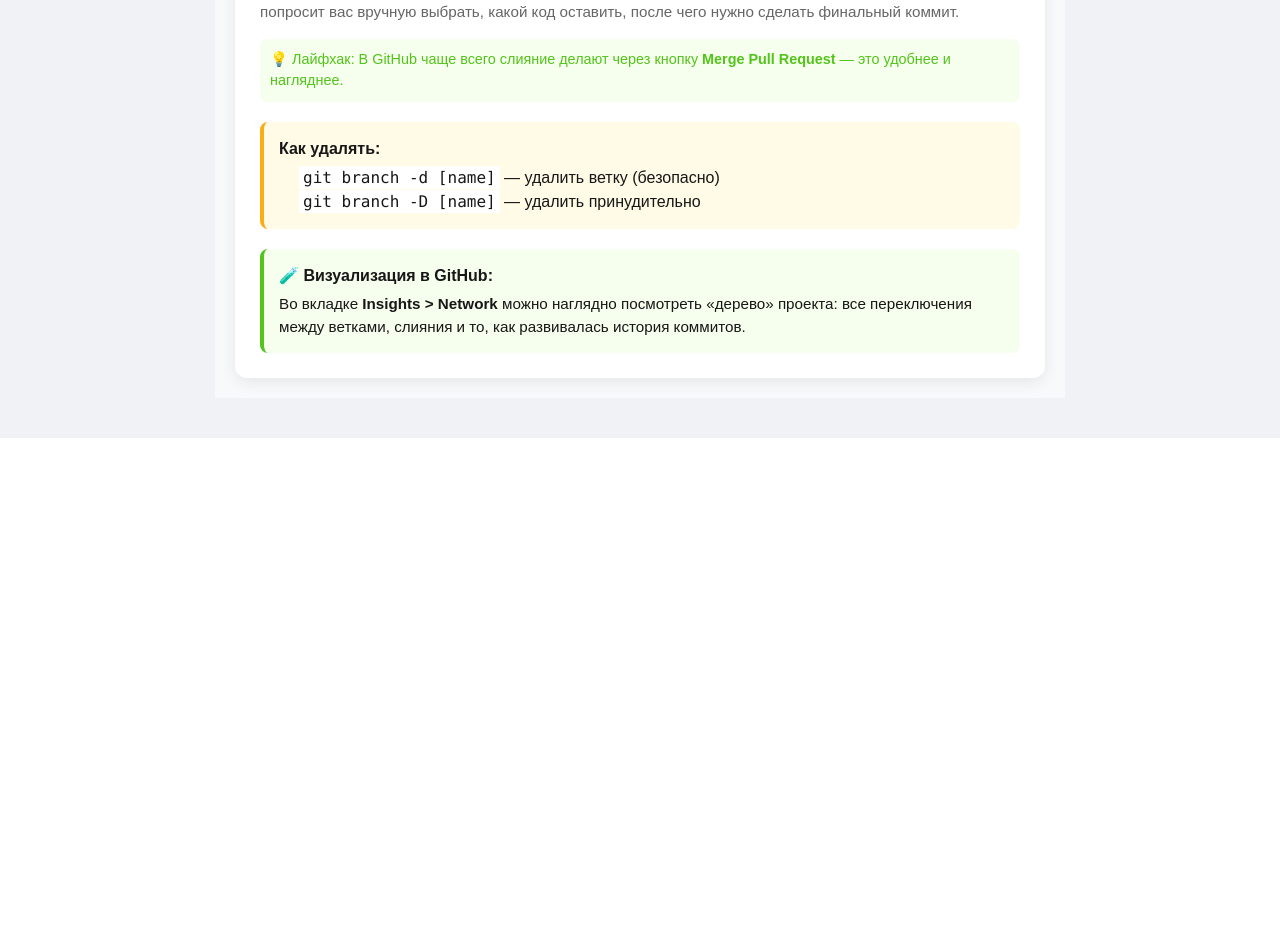
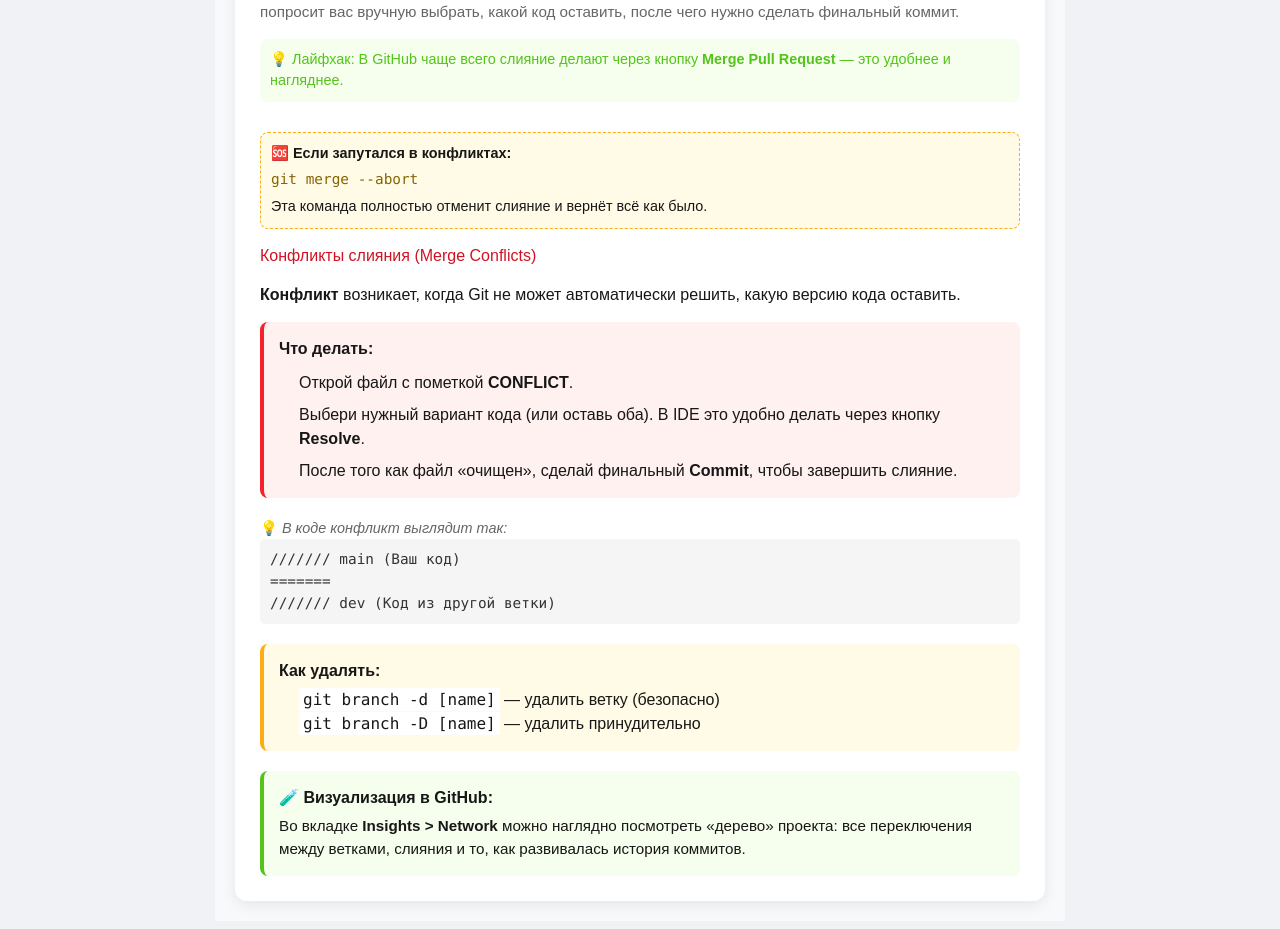
Before and after one commit to tymanskaya/next, a Next.js app: page /git in a window 1280 px wide. Shown: the part 4140-5069 px from the top of the page. Before the commit the page ends 4578 px from the top, so only its background shows below. Built offline with nearby package versions, Linux system fonts and the light colour scheme.

Commit message:
git/branch_рефакторинг

```diff
--- a/app/git/page.tsx
+++ b/app/git/page.tsx
@@ -341,6 +341,43 @@ export default function Page() {
                                 💡 Лайфхак: В GitHub чаще всего слияние делают через кнопку <b>Merge Pull Request</b> — это удобнее и нагляднее.
                             </div>
                         </div>
+                        <div style={{
+                            marginTop: '15px',
+                            padding: '10px',
+                            backgroundColor: '#fffbe6',
+                            border: '1px dashed #faad14',
+                            borderRadius: '8px',
+                            fontSize: '0.9em'
+                        }}>
+                            <p style={{ margin: 0 }}><b>🆘 Если запутался в конфликтах:</b></p>
+                            <code style={{ display: 'block', marginTop: '5px', color: '#856404' }}>
+                                git merge --abort
+                            </code>
+                            <p style={{ margin: '5px 0 0 0' }}>Эта команда полностью отменит слияние и вернёт всё как было.</p>
+                        </div>
+                        <h2 style={{ marginTop: 0, color: '#cf1322' }}>Конфликты слияния (Merge Conflicts)</h2>
+
+                        <div style={{ display: 'flex', flexDirection: 'column', gap: '15px' }}>
+                            <p><b>Конфликт</b> возникает, когда Git не может автоматически решить, какую версию кода оставить.</p>
+
+                            <div style={{ backgroundColor: '#fff1f0', padding: '15px', borderRadius: '8px', borderLeft: '4px solid #f5222d' }}>
+                                <p style={{ fontWeight: 'bold', margin: '0 0 10px 0' }}>Что делать:</p>
+                                <ol style={{ margin: 0, paddingLeft: '20px' }}>
+                                    <li style={{ marginBottom: '8px' }}>Открой файл с пометкой <b>CONFLICT</b>.</li>
+                                    <li style={{ marginBottom: '8px' }}>Выбери нужный вариант кода (или оставь оба). В IDE это удобно делать через кнопку <b>Resolve</b>.</li>
+                                    <li>После того как файл «очищен», сделай финальный <b>Commit</b>, чтобы завершить слияние.</li>
+                                </ol>
+                            </div>
+
+                            <div style={{ marginTop: '5px', fontSize: '0.9em', color: '#666' }}>
+                                <p>💡 <i>В коде конфликт выглядит так:</i></p>
+                                <code style={{ display: 'block', backgroundColor: '#f5f5f5', padding: '10px', borderRadius: '5px', color: '#333' }}>
+                                    /////// main (Ваш код) <br/>
+                                    ======= <br/>
+                                    /////// dev (Код из другой ветки)
+                                </code>
+                            </div>
+                        </div>
                         <div style={{ backgroundColor: '#fffbe6', padding: '15px', borderRadius: '8px', borderLeft: '4px solid #faad14', marginTop: '5px' }}>
                             <p style={{ margin: 0 }}><b>Как удалять:</b></p>
                             <ul style={{ margin: '5px 0 0 0', paddingLeft: '20px' }}>
```
